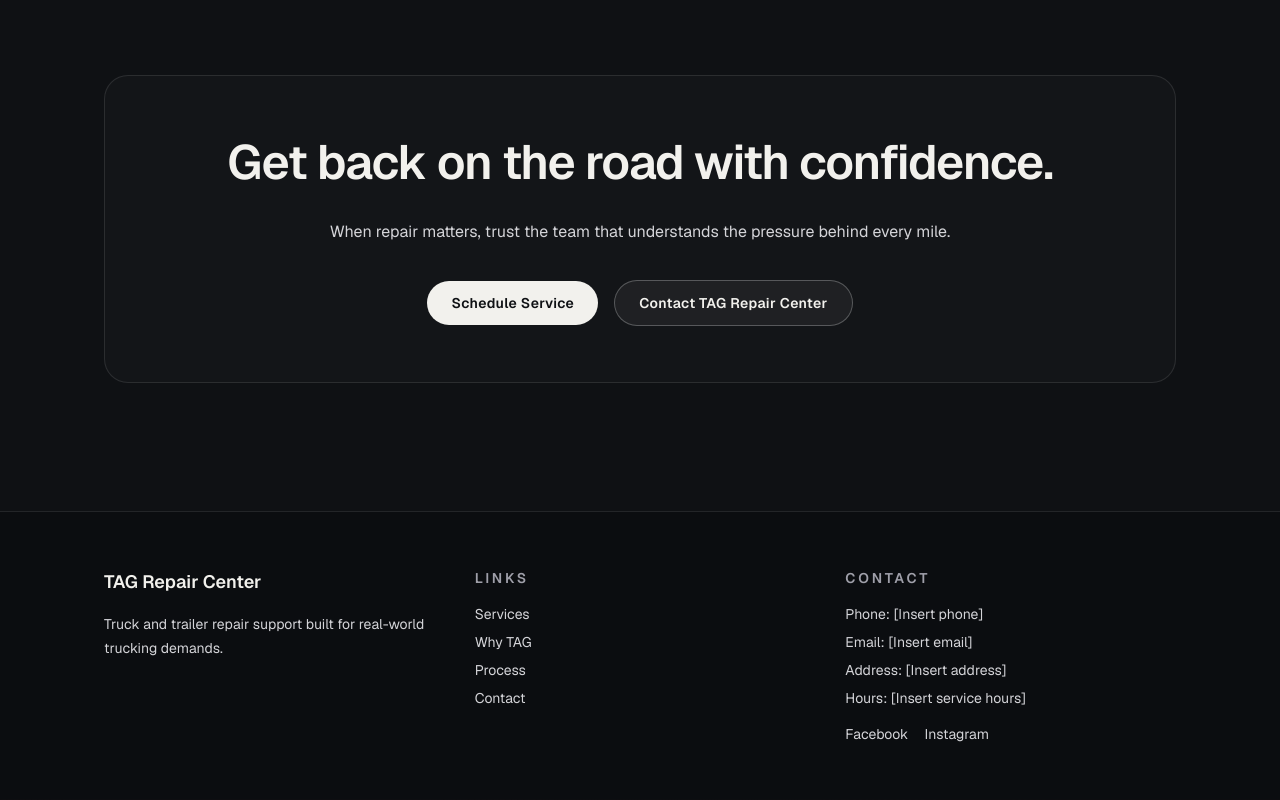
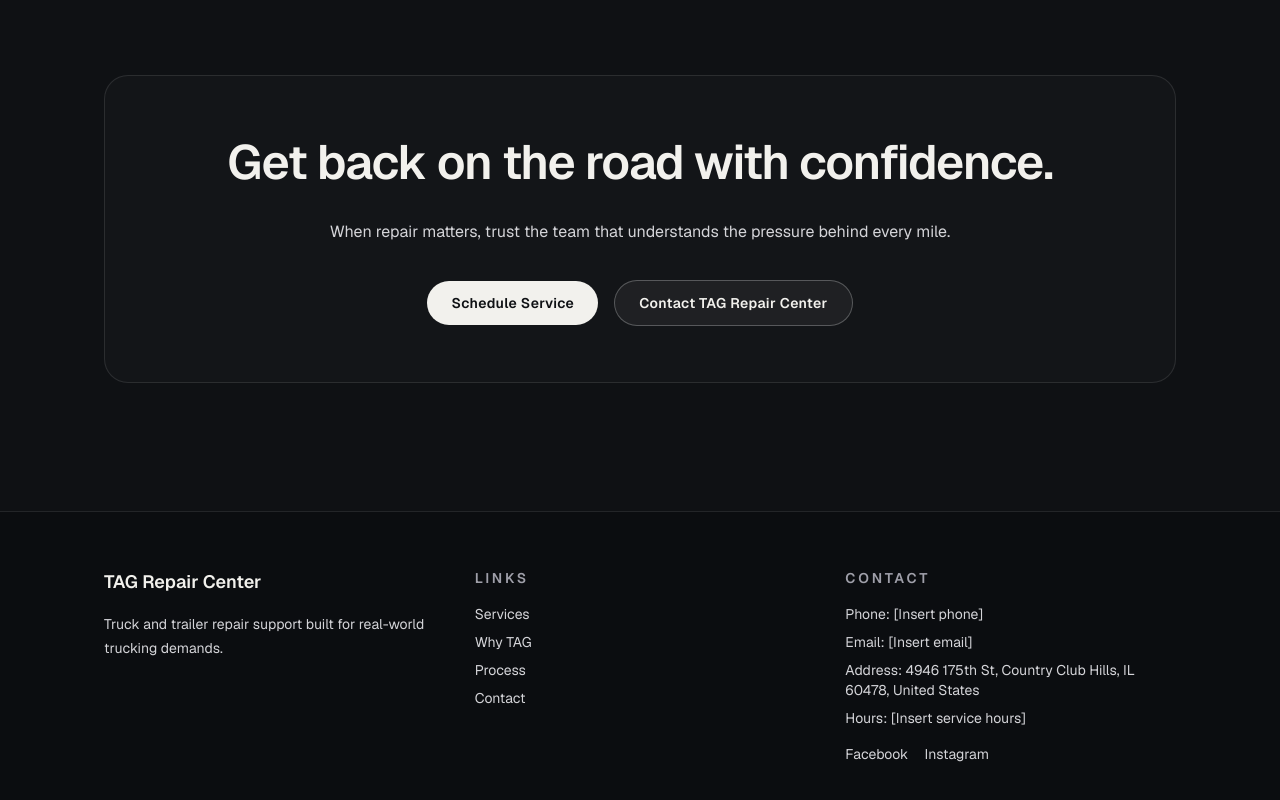
Before and after one commit to aleksandart-dotcom/TAG-Repair-Website, a Next.js app: page / in a window 1280 px wide. Shown: the part 6966-7766 px from the top of the page. Built offline with nearby package versions, Linux system fonts and the light colour scheme.

Commit message:
Add official business address to contact details.
Update footer/contact data with the provided Country Club Hills service location.

```diff
--- a/data/site-content.ts
+++ b/data/site-content.ts
@@ -140,6 +140,6 @@ export const processSteps = [
 export const contactDetails = {
   phone: "[Insert phone]",
   email: "[Insert email]",
-  address: "[Insert address]",
+  address: "4946 175th St, Country Club Hills, IL 60478, United States",
   hours: "[Insert service hours]",
 };
```
